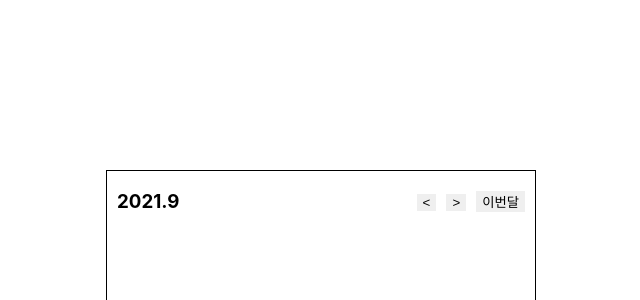
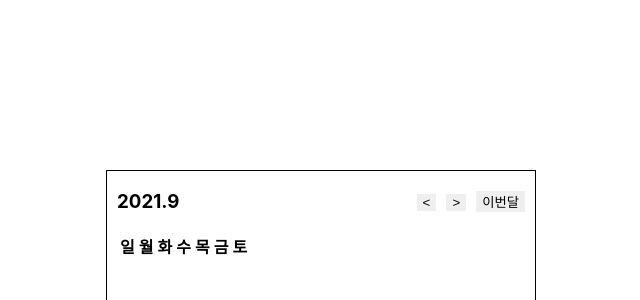
Before and after one commit to ypyp66/calendar, a React (Create React App) app: page / in a window 1280 px wide. Shown: the top 300 px of the page, without its empty margins (319-959 px from the left). Built offline with nearby package versions, Linux system fonts and the light colour scheme.

Commit message:
DateArea 구현중 (#2)

```diff
--- a/src/Components/DateArea.js
+++ b/src/Components/DateArea.js
@@ -1,7 +1,12 @@
 import React from "react";
+import Week from "./Week";
 
 function DateArea() {
-  return <div></div>;
+  return (
+    <table>
+      <Week />
+    </table>
+  );
 }
 
 export default DateArea;
--- /dev/null
+++ b/src/Components/Week.js
@@ -0,0 +1,18 @@
+import React from "react";
+import styled from "styled-components";
+import { DAYS } from "../Constants/Day";
+function Week() {
+  return (
+    <>
+      {DAYS.map((day) => (
+        <th>{day}</th>
+      ))}
+    </>
+  );
+}
+
+export default Week;
+
+const Container = styled.th`
+  width: 100%;
+`;
--- a/src/Constants/Day.js
+++ b/src/Constants/Day.js
@@ -1,4 +1,4 @@
-export const DAY = ["일", "월", "화", "수", "목", "금", "토"];
+export const DAYS = ["일", "월", "화", "수", "목", "금", "토"];
 export const EndOfDay = {
   leapYear: [31, 29, 31, 30, 31, 30, 31, 31, 30, 31, 30, 31],
   normalYear: [31, 28, 31, 30, 31, 30, 31, 31, 30, 31, 30, 31],
--- a/src/Container/CalendarContainer.js
+++ b/src/Container/CalendarContainer.js
@@ -2,6 +2,7 @@ import React from "react";
 import Header from "../Components/Header";
 import styled from "styled-components";
 import CalendarService from "../Utils/CalendarService";
+import DateArea from "../Components/DateArea";
 
 function CalendarContainer() {
   const { year, month, setMonth, setYear, IncreaseMonth, DecreaseMonth } =
@@ -16,6 +17,7 @@ function CalendarContainer() {
         setMonth={setMonth}
         setYear={setYear}
       />
+      <DateArea />
     </Container>
   );
 }
```
